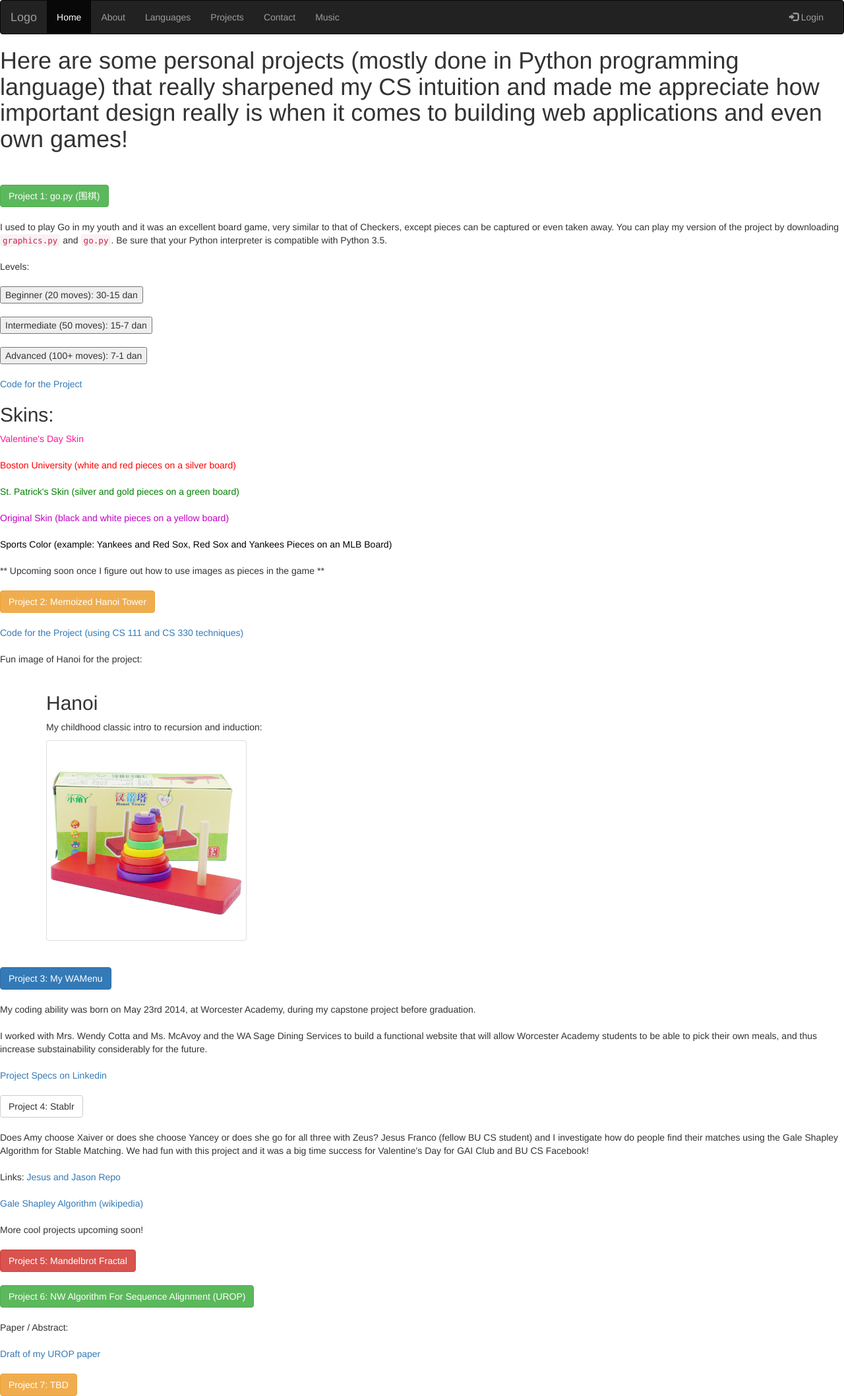
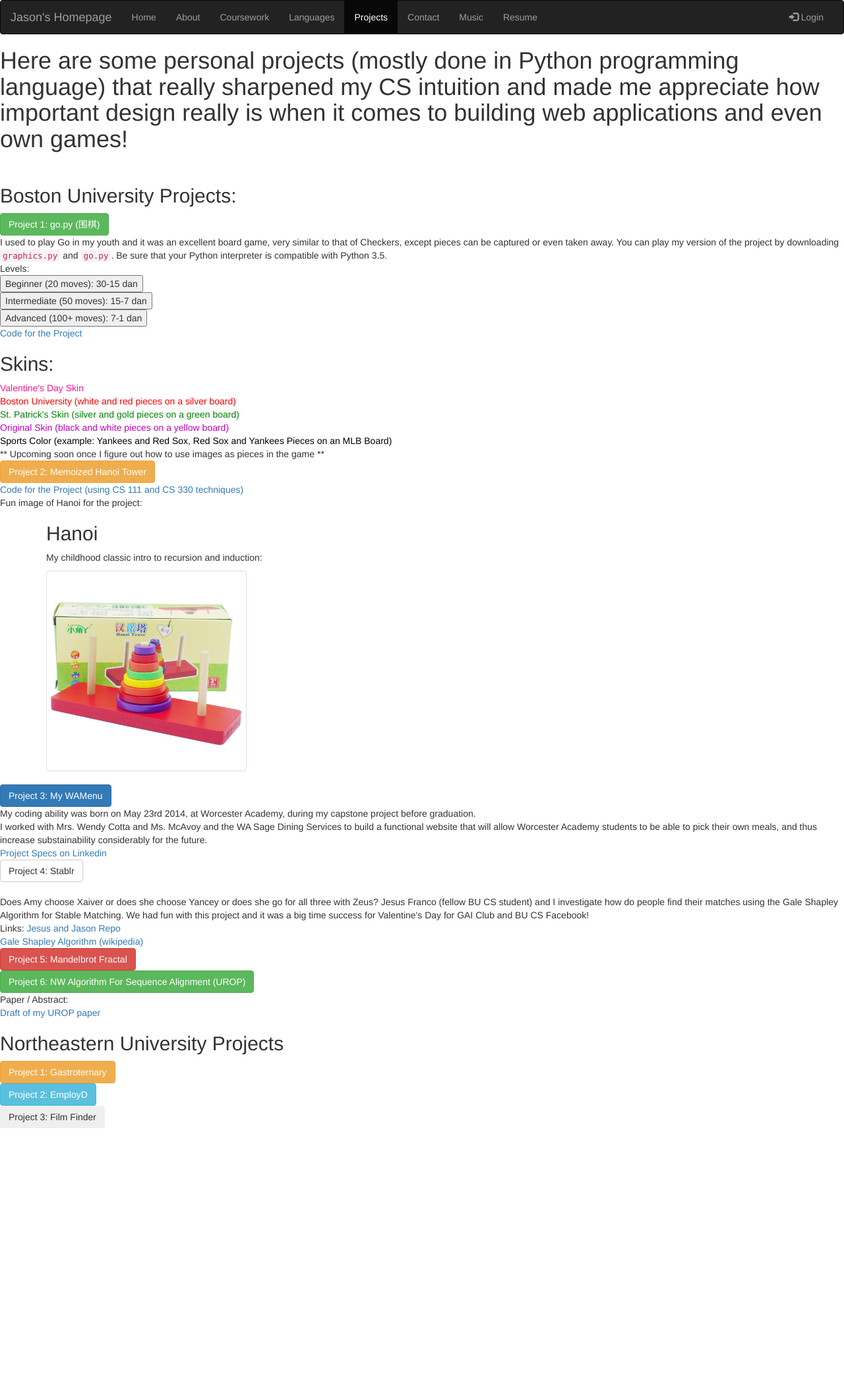
Before and after one commit to jasonlu6/Personal-Webpage, a plain HTML site: page projects/projects.html in a window 1280 px wide. Shown: the whole page at 66% size. After the commit the page ends 1710 px from the top, so only its background shows below. Drawn offline with nearby package versions, Linux system fonts and the light colour scheme.

Commit message:
Updated projects page with Northeastern work plus formatting.

```diff
--- a/projects.html
+++ b/projects/projects.html
@@ -18,19 +18,19 @@
         <span class="icon-bar"></span>
         <span class="icon-bar"></span>
       </button>
-      <a class="navbar-brand" href="#">Logo</a>
+      <a class="navbar-brand" href="#">Jason's Homepage</a>
     </div>
     <div class="collapse navbar-collapse" id="myNavbar">
       <ul class="nav navbar-nav">
-        <li class="active"><a href="http://localhost:8080/PersonalWebpage/homepage.html">Home</a></li>
+        <li><a href="#">Home</a></li>
         <li><a href="http://localhost:8080/PersonalWebpage/aboutme.html">About</a></li>
         <!-- languages.html -->
+        <li><a href="#">Coursework</a></li>
         <li><a href="#">Languages</a></li>
-        <!-- contacts.html -->
-        <!-- project.html -->
-        <li><a href="http://localhost:8080/PersonalWebpage/projects.html">Projects</a></li>
+        <li class="active"><a href="http://localhost:8080/PersonalWebpage/projects.html">Projects</a></li>
         <li><a href="#">Contact</a></li>
-        <li><a href="http://localhost:8080/PersonalWebpage/music.html">Music</a></li>
+        <li><a href="http://localhost:63342/Personal-Webpage/music.html?_ijt=7hdrbs3e2drtkt3larp1p17aka#">Music</a></li>
+        <li><a href="#">Resume</a></li>
       </ul>
       <ul class="nav navbar-nav navbar-right">
         <li><a href="#"><span class="glyphicon glyphicon-log-in"></span> Login</a></li>
@@ -43,11 +43,13 @@
 that really sharpened my CS intuition and made me appreciate how important design really is
 when it comes to building web applications and even own games!</h1>
 
-<br></br>
+<br>
+
+<h2>Boston University Projects: </h2>
 
 <button type="button" class="btn btn-success">Project 1: go.py (围棋)</button>
 
-<br></br>
+<br>
 
 I used to play Go in my youth and it was an excellent board game, very similar to that of Checkers,
 except pieces can be captured or even taken away.
@@ -55,23 +57,23 @@ except pieces can be captured or even taken away.
 You can play my version of the project by downloading <code>graphics.py</code> and <code>go.py</code>.
 Be sure that your Python interpreter is compatible with Python 3.5.
 
-<br></br>
+<br>
 
 Levels:
 
-<br></br>
+<br>
 
 <button>Beginner (20 moves): 30-15 dan</button>
 
-<br></br>
+<br>
 
 <button>Intermediate (50 moves): 15-7 dan</button>
 
-<br></br>
+<br>
 
 <button>Advanced (100+ moves): 7-1 dan</button>
 
-<br></br>
+<br>
 <!-- abstract the code -->
 <a href="http://localhost:8080/PersonalWebpage/code.html">Code for the Project</a>
 
@@ -79,66 +81,66 @@ Levels:
 
 <font color="#FF1493">Valentine's Day Skin</font>
 
-<br></br>
+<br>
 
 <font color="red">Boston University (white and red pieces on a silver board)</font>
 
-<br></br>
+<br>
 
 <font color="green">St. Patrick's Skin (silver and gold pieces on a green board)</font>
 
-<br></br>
+<br>
 
 <font color="Classic">Original Skin (black and white pieces on a yellow board)</font>
 
-<br></br>
+<br>
 
 <font color="Sports">Sports Color (example: Yankees and Red Sox, Red Sox and Yankees Pieces on an MLB Board)</font>
 
-<br></br>
+<br>
 
 ** Upcoming soon once I figure out how to use images as pieces in the game **
 
-<br></br>
+<br>
 
 <button type="button" class="btn btn-warning">Project 2: Memoized Hanoi Tower</button>
 
-<br></br>
+<br>
 
 <!-- abstract the code -->
 <a href="">Code for the Project (using CS 111 and CS 330 techniques)</a>
 
-<br></br>
+<br>
 
 Fun image of Hanoi for the project:
-<br></br>
+<br>
 
 <div class="container">
   <h2>Hanoi</h2>
   <p>My childhood classic intro to recursion and induction:</p>
-  <img src="home/hanoi.jpg" class="img-thumbnail" alt="Hanoi" width="304" height="236">
+  <img src="../home/hanoi.jpg" class="img-thumbnail" alt="Hanoi" width="304" height="236">
 </div>
 
-<br></br>
+<br>
 
 <button type="button" class="btn btn-primary">Project 3: My WAMenu</button>
 
-<br></br>
+<br>
 
 My coding ability was born on May 23rd 2014, at Worcester Academy, during my capstone project before graduation.
 
-<br></br>
+<br>
 
 I worked with Mrs. Wendy Cotta and Ms. McAvoy and the WA Sage Dining Services to build a functional website
 that will allow Worcester Academy students to be able to pick their own meals, and thus increase substainability
 considerably for the future.
 
-<br></br>
+<br>
 
 <!-- link to the Linkedin project -->
 <a href="">Project Specs on Linkedin</a>
 
-<br></br>
+<br>
 
 <button type="button" class="btn btn-default">Project 4: Stablr</button>
 
@@ -148,39 +150,45 @@ Does Amy choose Xaiver or does she choose Yancey or does she go for all three wi
 CS student) and I investigate how do people find their matches using the Gale Shapley Algorithm for Stable Matching.
 We had fun with this project and it was a big time success for Valentine's Day for GAI Club and BU CS Facebook!
 
-<br></br>
+<br>
 
 Links:
 
 <a href="https://github.com/jesusfranco1/Stablr">Jesus and Jason Repo</a>
 
-<br></br>
+<br>
 
 <a href="https://en.wikipedia.org/wiki/Stable_marriage_problem">Gale Shapley Algorithm (wikipedia)</a>
 
-<br></br>
-
-More cool projects upcoming soon!
-
-<br></br>
+<br>
 
 <button type="button" class="btn btn-danger">Project 5: Mandelbrot Fractal</button>
 
-<br></br>
+<br>
 
 <button type="button" class="btn btn-success">Project 6: NW Algorithm For Sequence Alignment (UROP)</button>
 
-<br></br>
+<br>
 
 Paper / Abstract:
 
-<br></br>
+<br>
 
 <a href="">Draft of my UROP paper</a>
 
-<br></br>
+<br>
 
-<button type="button" class="btn btn-warning">Project 7: TBD</button>
+<h2>Northeastern University Projects</h2>
+
+<button type="button" class="btn btn-warning">Project 1: Gastroternary</button>
+
+<br>
+
+<button type="button" class="btn btn-info">Project 2: EmployD</button>
+
+<br>
+
+<button type="button" class="btn btn-dark">Project 3: Film Finder</button>
 
 </body>
 </html>
```
